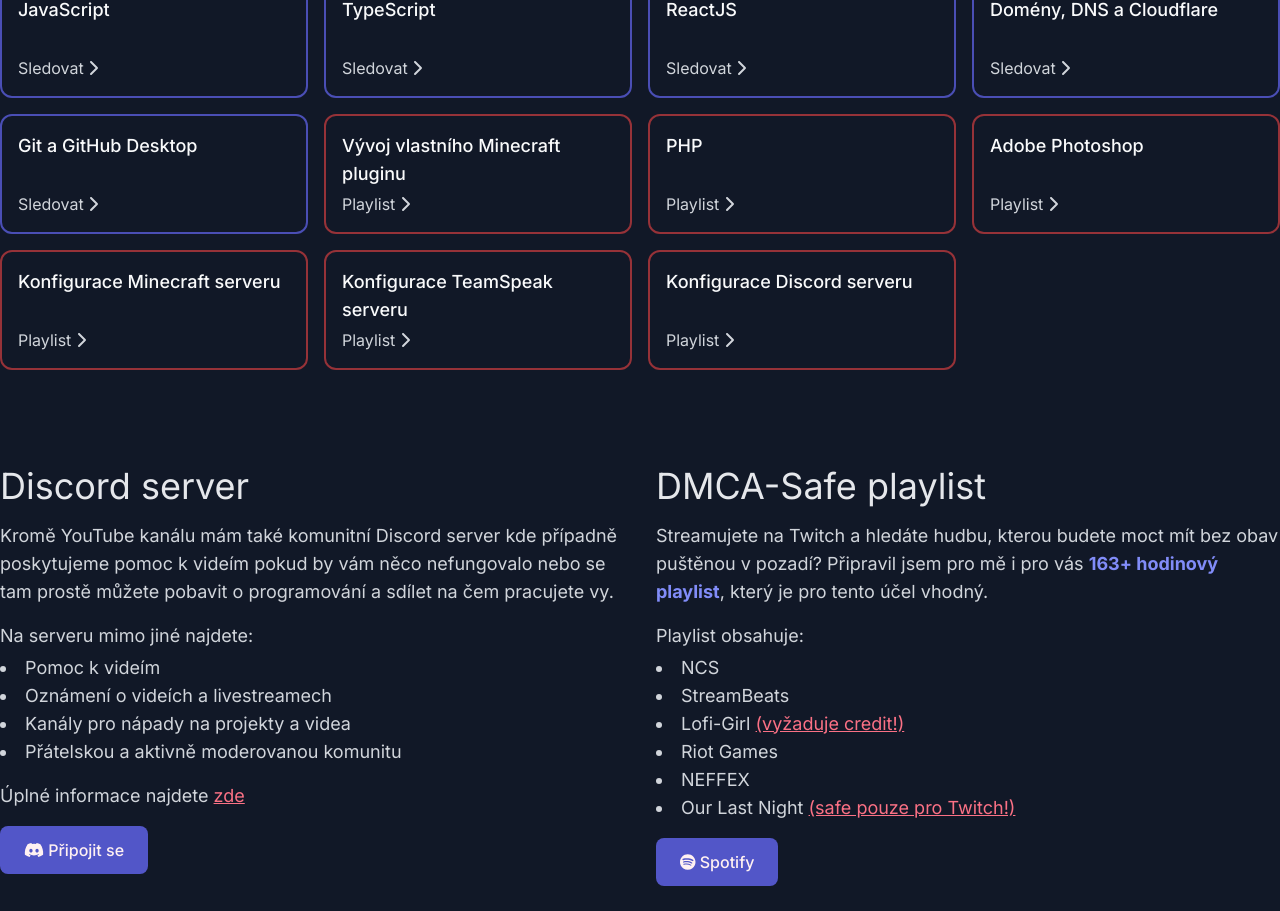
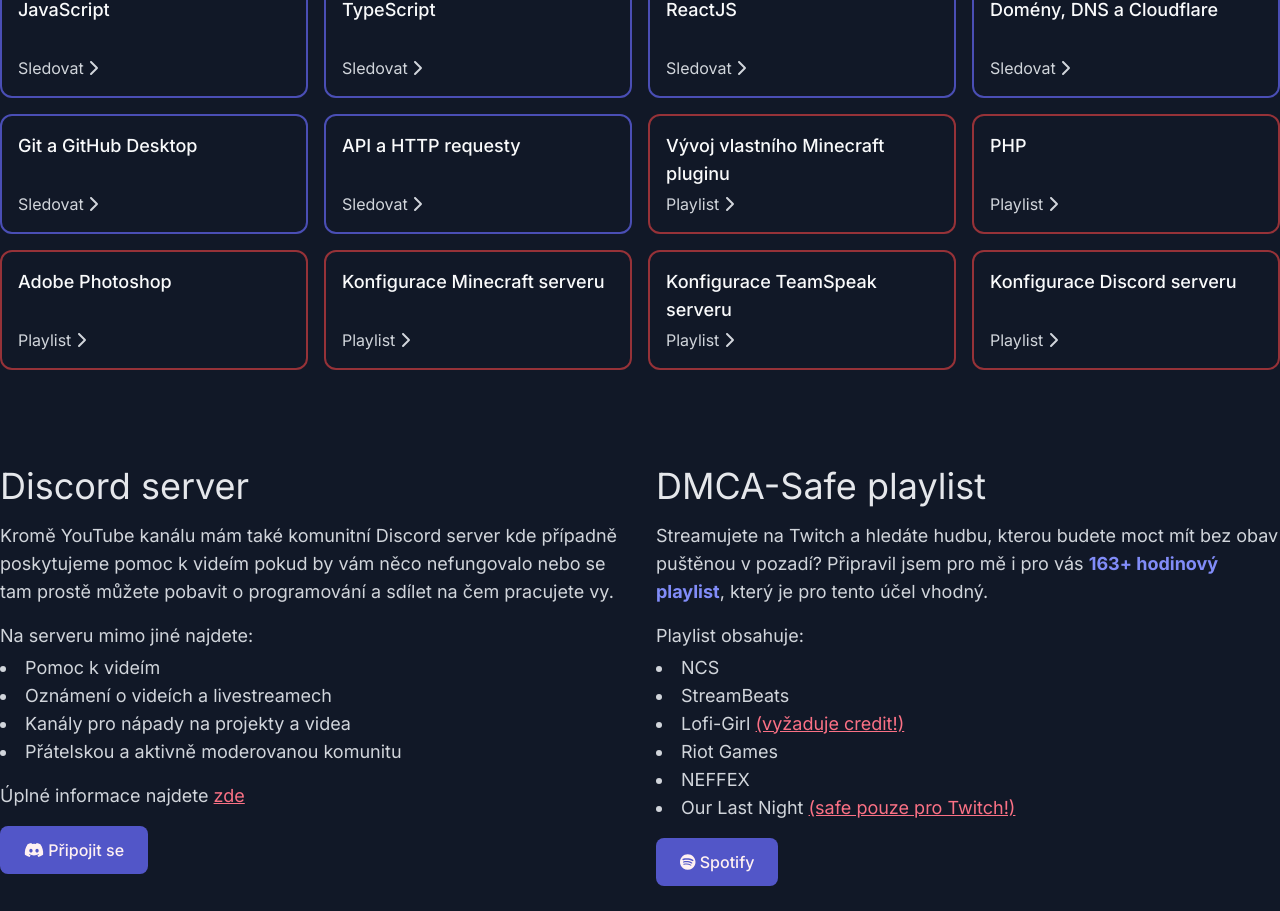
Before and after one commit to hynekfisera/arfi, a Next.js app: page / in a window 1280 px wide. Shown: the part 913-1824 px from the top of the page. Built offline with nearby package versions, Linux system fonts and the light colour scheme; grey boxes are pictures that could not be loaded.

Commit message:
Add "API a HTTP requesty"

```diff
--- a/pages/index.tsx
+++ b/pages/index.tsx
@@ -49,6 +49,11 @@
     nazev: "Git a GitHub Desktop",
     typ: "video",
     odkaz: "https://youtu.be/137Q6u4Ct1E",
+  },
+  {
+    nazev: "API a HTTP requesty",
+    typ: "video",
+    odkaz: "https://youtu.be/Tvo7THbglgs",
   },
   {
     nazev: "Vývoj vlastního Minecraft pluginu",
```
